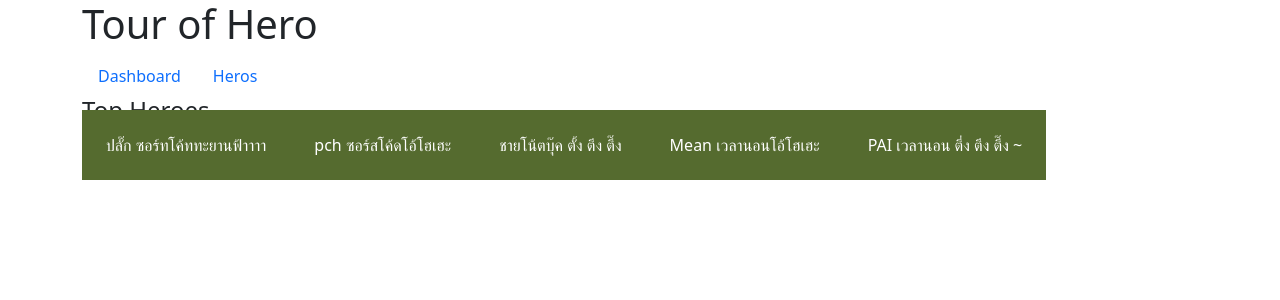
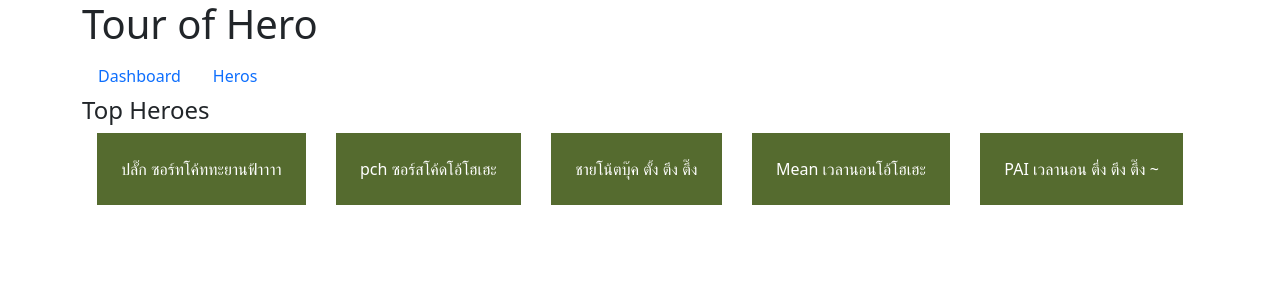
Before and after one commit to arigatopix/tour-of-heroes-react, a React (Create React App) app: page /dashboard in a window 1280 px wide. Shown: the top 300 px of the page. Built offline with nearby package versions, Linux system fonts and the light colour scheme; data requests are answered from the project's data file.

Commit message:
fiexed classname

```diff
--- a/src/componentes/dashboard/Dashboard.js
+++ b/src/componentes/dashboard/Dashboard.js
@@ -35,9 +35,7 @@ const Dashboard = () => {
           </div>
         </div>
       ) : (
-        <div classNameName="my-2 d-flex justify-content-around heroes">
-          {hero}
-        </div>
+        <div className="my-2 d-flex justify-content-around heroes">{hero}</div>
       )}
     </>
   );
```
